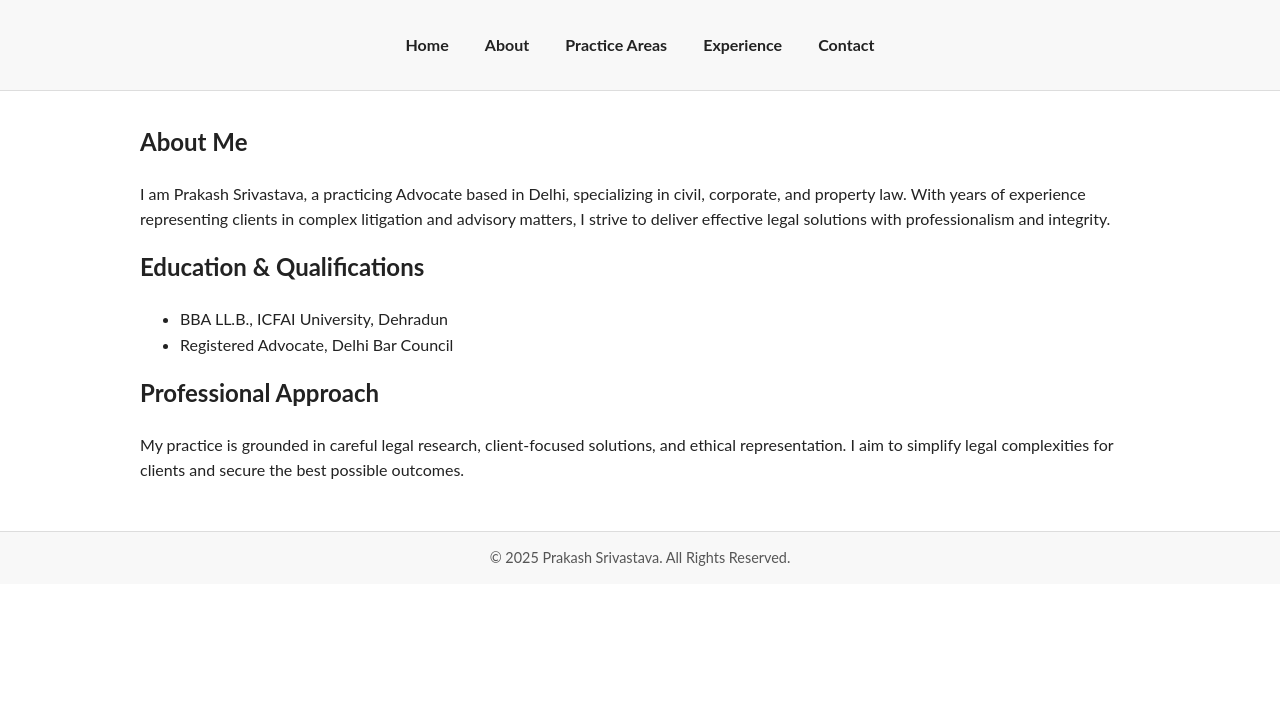
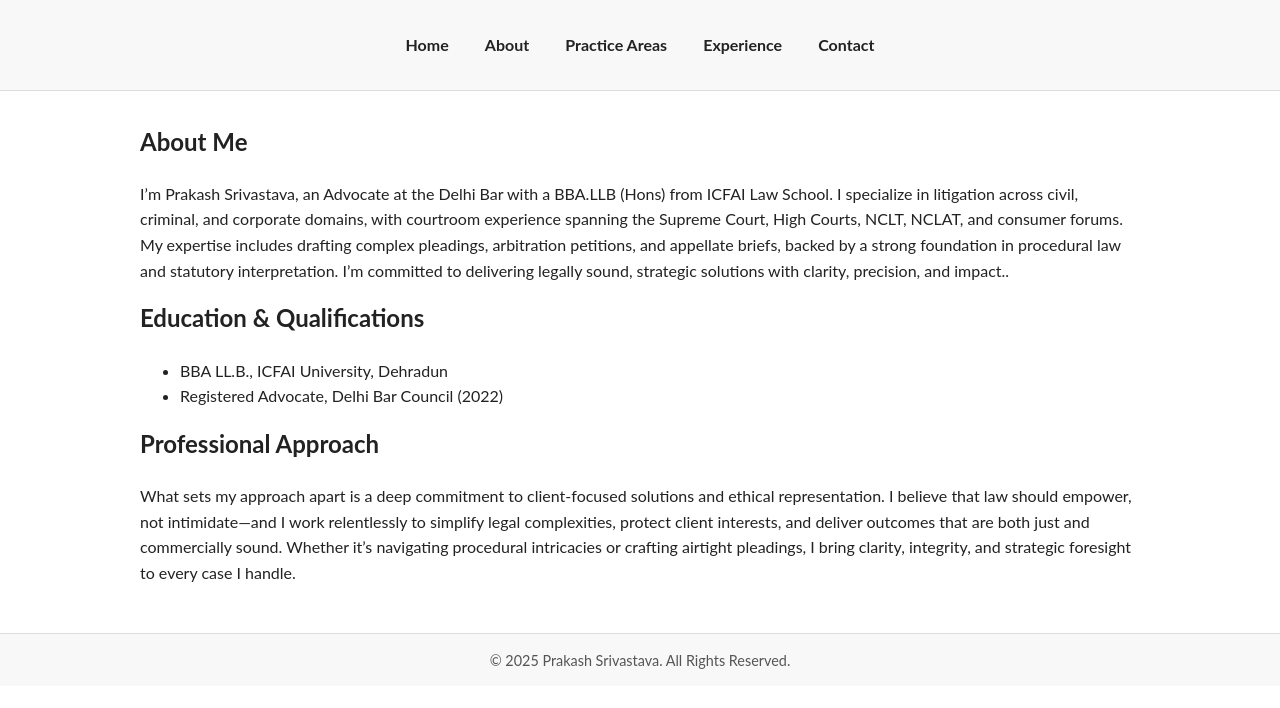
Before and after one commit to PKSRIVASTAVA-LAW/law-website, a plain HTML site: page about.html in a window 1280 px wide. Drawn offline with Linux system fonts and the light colour scheme.

Commit message:
Update about.html

```diff
--- a/about.html
+++ b/about.html
@@ -19,14 +19,14 @@
 
 <section class="container">
     <h1>About Me</h1>
-    <p>I am Prakash Srivastava, a practicing Advocate based in Delhi, specializing in civil, corporate, and property law. With years of experience representing clients in complex litigation and advisory matters, I strive to deliver effective legal solutions with professionalism and integrity.</p>
+    <p>I’m Prakash Srivastava, an Advocate at the Delhi Bar with a BBA.LLB (Hons) from ICFAI Law School. I specialize in litigation across civil, criminal, and corporate domains, with courtroom experience spanning the Supreme Court, High Courts, NCLT, NCLAT, and consumer forums. My expertise includes drafting complex pleadings, arbitration petitions, and appellate briefs, backed by a strong foundation in procedural law and statutory interpretation. I’m committed to delivering legally sound, strategic solutions with clarity, precision, and impact..</p>
     <h2>Education & Qualifications</h2>
     <ul>
         <li>BBA LL.B., ICFAI University, Dehradun</li>
-        <li>Registered Advocate, Delhi Bar Council</li>
+        <li>Registered Advocate, Delhi Bar Council (2022)</li>
     </ul>
     <h2>Professional Approach</h2>
-    <p>My practice is grounded in careful legal research, client-focused solutions, and ethical representation. I aim to simplify legal complexities for clients and secure the best possible outcomes.</p>
+    <p>What sets my approach apart is a deep commitment to client-focused solutions and ethical representation. I believe that law should empower, not intimidate—and I work relentlessly to simplify legal complexities, protect client interests, and deliver outcomes that are both just and commercially sound. Whether it’s navigating procedural intricacies or crafting airtight pleadings, I bring clarity, integrity, and strategic foresight to every case I handle.</p>
 </section>
 
 <footer>
```
